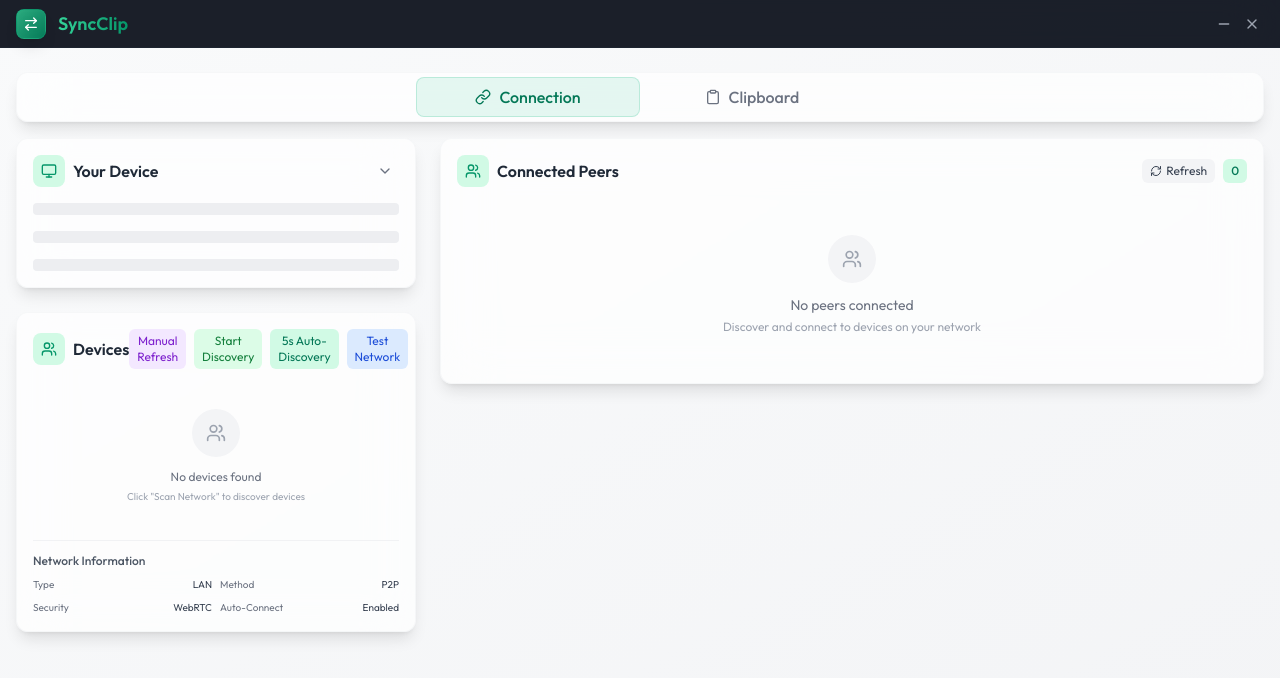
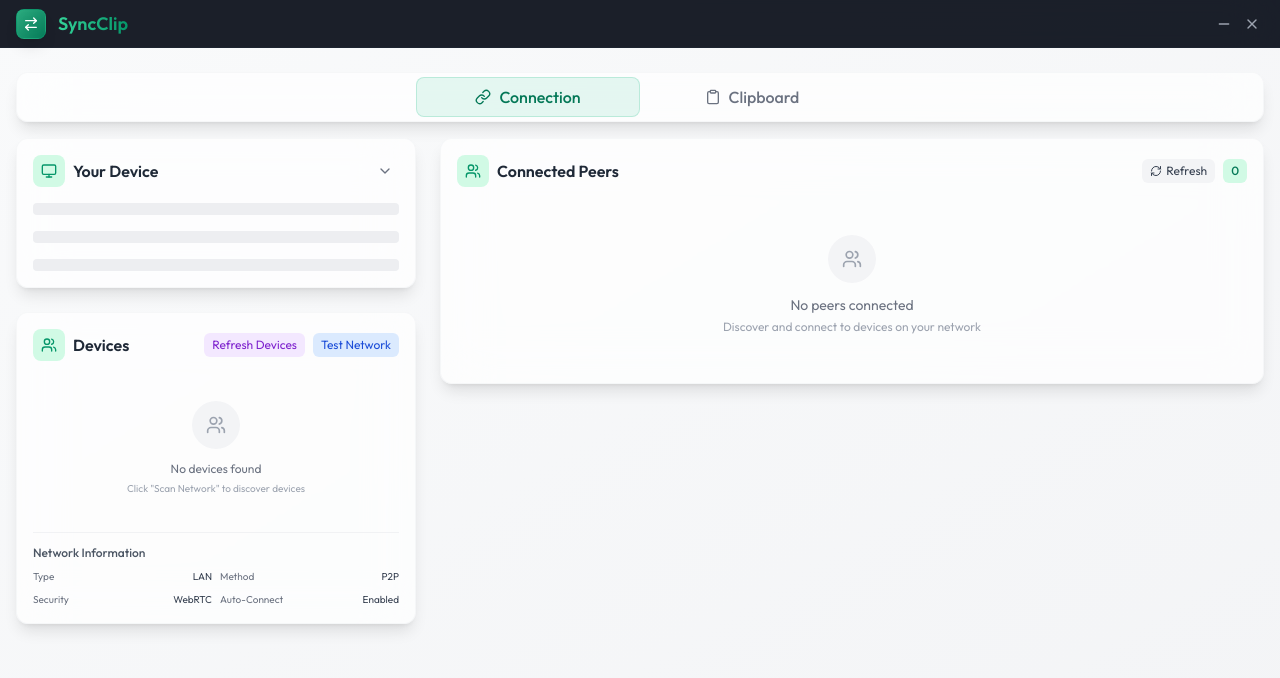
Before and after one commit to cenkozk/clipboard-sync-electron-v1, a Next.js app: page / in a window 1280 px wide. Shown: the top 678 px of the page. Built offline with nearby package versions, Linux system fonts and the light colour scheme.

Commit message:
V1.4
Update Fixes

```diff
--- a/app/page.tsx
+++ b/app/page.tsx
@@ -827,28 +827,7 @@ const ClipboardSyncApp = () => {
                             onClick={manualRefreshDiscovery}
                             className="text-xs px-2 py-1 rounded-md bg-purple-100 dark:bg-purple-900/30 text-purple-700 dark:text-purple-400 hover:bg-purple-200 dark:hover:bg-purple-800/30 transition-colors"
                           >
-                            Manual Refresh
-                          </button>
-                          <button
-                            onClick={async () => {
-                              if (window.electronAPI) {
-                                await window.electronAPI.ensureDiscoveryRunning();
-                              }
-                            }}
-                            className="text-xs px-2 py-1 rounded-md bg-green-100 dark:bg-green-900/30 text-green-700 dark:text-green-400 hover:bg-green-200 dark:hover:bg-green-800/30 transition-colors"
-                          >
-                            Start Discovery
-                          </button>
-                          <button
-                            onClick={startNetworkScan}
-                            disabled={isScanning}
-                            className="text-xs px-2 py-1 rounded-md bg-emerald-100 dark:bg-emerald-900/30 text-emerald-700 dark:text-emerald-400 hover:bg-emerald-200 dark:hover:bg-emerald-800/30 disabled:opacity-50 transition-colors"
-                          >
-                            {isScanning
-                              ? discoveryCountdown !== null
-                                ? `Scanning (${discoveryCountdown}s)`
-                                : "Scanning..."
-                              : "5s Auto-Discovery"}
+                            Refresh Devices
                           </button>
                           <button
                             onClick={testNetworkConnectivity}
```
